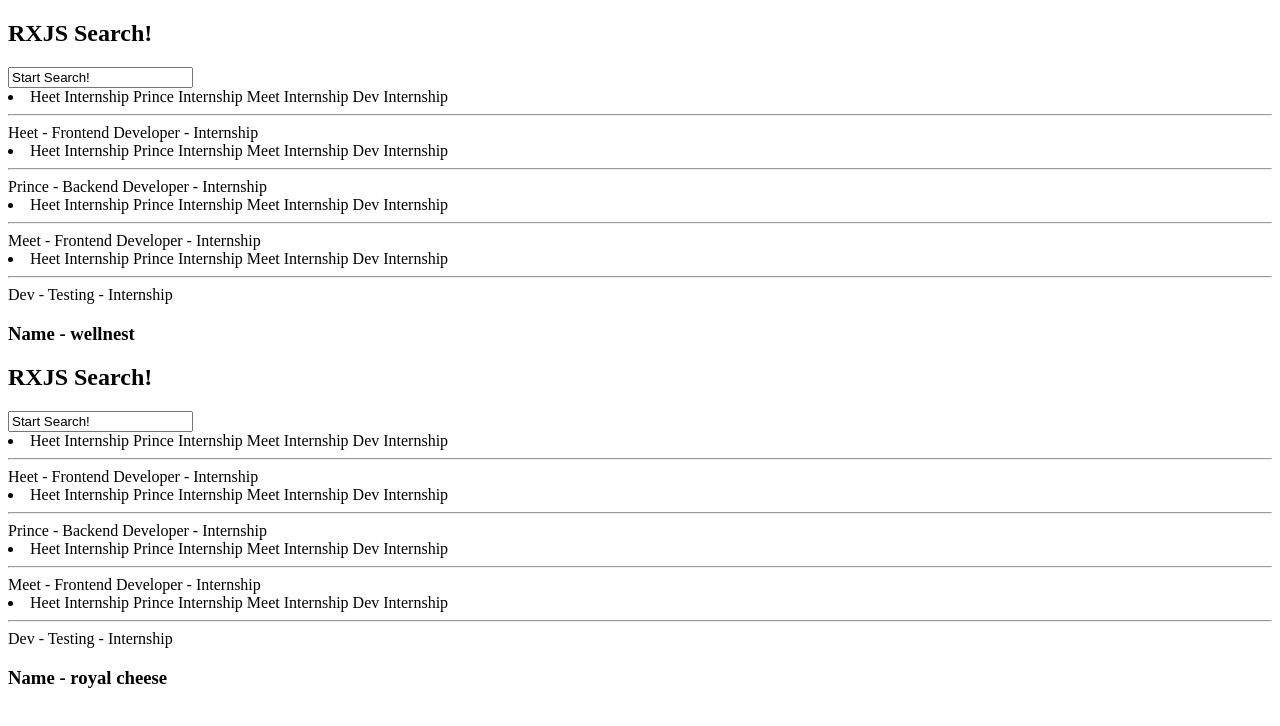
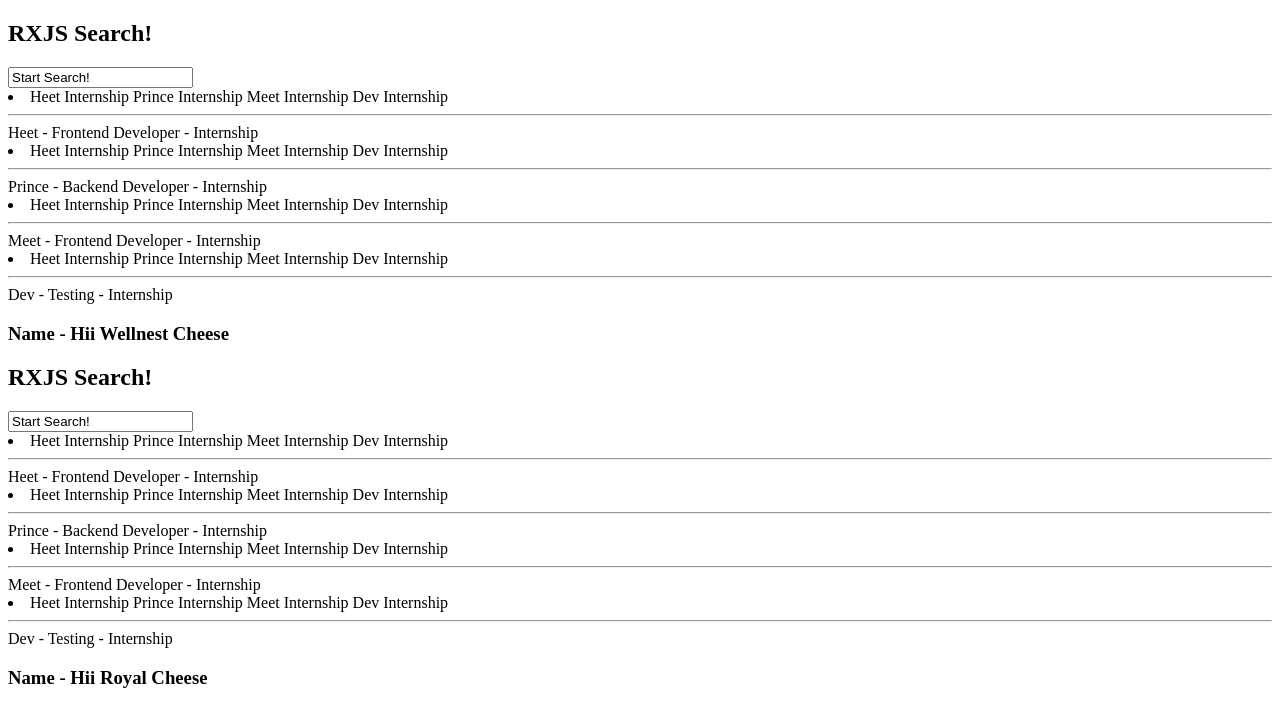
Before and after one commit to HS-doshi/Angular-17, an Angular app: page /rxjs-search in a window 1280 px wide. Shown: the top 726 px of the page. Built offline with nearby package versions, Linux system fonts and the light colour scheme.

Commit message:
learning

```diff
--- a/src/app/app.component.html
+++ b/src/app/app.component.html
@@ -1,3 +1,3 @@
 <!-- <router-outlet></router-outlet> -->
-<app-search names="wellnest"></app-search>
-<app-search names="royal cheese"></app-search>
+<app-search userName="wellnest cheese"></app-search>
+<app-search userName="royal cheese"></app-search>
--- a/src/app/search/search.component.ts
+++ b/src/app/search/search.component.ts
@@ -2,6 +2,10 @@ import { CommonModule } from '@angular/common';
 import { Component, Input, OnInit } from '@angular/core';
 import { FormBuilder, FormControl, FormGroup, FormsModule, ReactiveFormsModule } from '@angular/forms';
 import { Observable, debounceTime, distinct, elementAt, filter, first, from, last, of, skip, take, takeLast, takeWhile } from 'rxjs';
+
+function TransformValue(value:string){
+  return 'Hii '+ value.split(' ').map(upper=>upper.charAt(0).toUpperCase()+ upper.slice(1)).join(' ')
+}
 
 @Component({
   selector: 'app-search',
@@ -10,13 +14,18 @@ import { Observable, debounceTime, distinct, elementAt, filter, first, from, las
   templateUrl: './search.component.html',
   styleUrl: './search.component.css'
 })
+
 export class SearchComponent implements OnInit{
   searchForm!:FormGroup;
   name!:FormControl;
   compant =['Wellnest','RoyalNest','Royal','Cheese','RoyalNest','Royal','WellCheese']
   company$ :Observable<string> = from(this.compant)
 
-  @Input() names =''
+  // Input decorator useful for recieve data from parent to child!
+  // @output decorator will useful for pass data from child to parent!
+
+  // alias is used for as we given another name of in our parent component! -we pass here for access those data.
+  @Input({alias:'userName',transform:TransformValue}) names =''
   constructor( private formBuilder:FormBuilder){}
   ngOnInit(): void {
     this.searchForm = new FormGroup({
```
